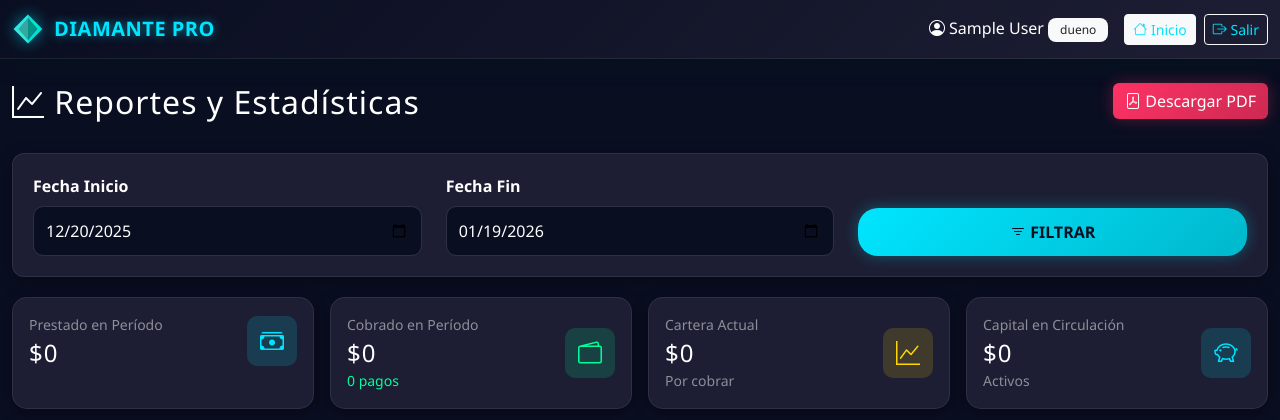
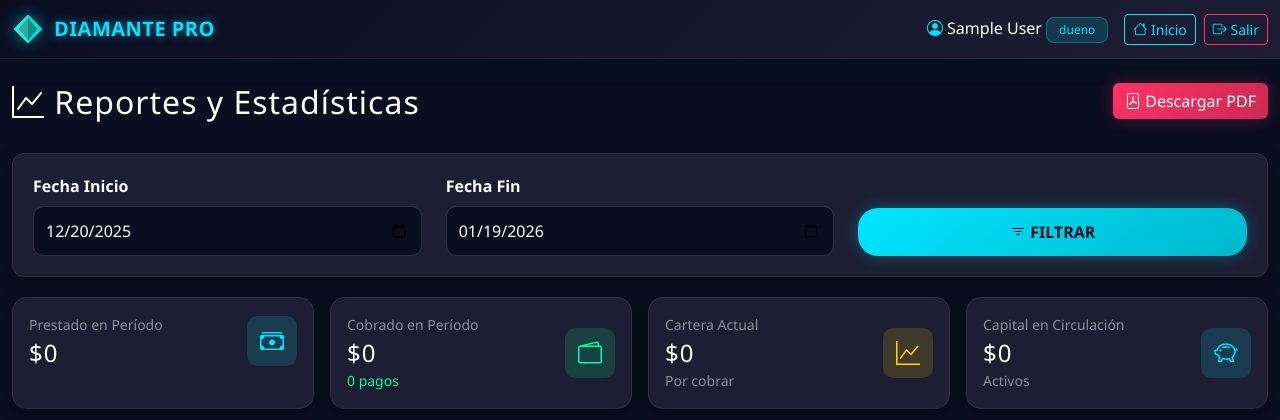
Before and after one commit to graciano90210/DIAMANTE-PRO, a Flask app: page /reportes in a window 1280 px wide. Shown: the top 420 px of the page. Run offline with Flask 3, Linux system fonts and the light colour scheme; the visitor is signed in with stand-in values (Sample User, id 1); data that the repository does not hold is empty.

Commit message:
Navbar badges y botones con tema Dark Tech

```diff
--- a/app/templates/dashboard.html
+++ b/app/templates/dashboard.html
@@ -134,10 +134,10 @@
             </a>
             <div class="d-flex align-items-center">
                 <span class="text-white me-3">
-                    <i class="bi bi-person-circle"></i> {{ nombre }}
-                    <span class="badge bg-light text-primary">{{ rol }}</span>
+                    <i class="bi bi-person-circle" style="color: #00E5FF;"></i> {{ nombre }}
+                    <span class="badge" style="background: rgba(0, 229, 255, 0.15); color: #00E5FF; border: 1px solid rgba(0, 229, 255, 0.3);">{{ rol }}</span>
                 </span>
-                <a href="/logout" class="btn btn-light btn-sm">
+                <a href="/logout" class="btn btn-sm" style="background: transparent; border: 1px solid #FF3366; color: #FF3366;">
                     <i class="bi bi-box-arrow-right"></i> Salir
                 </a>
             </div>
--- a/app/templates/reportes.html
+++ b/app/templates/reportes.html
@@ -73,13 +73,13 @@
             </a>
             <div class="d-flex align-items-center">
                 <span class="text-white me-3">
-                    <i class="bi bi-person-circle"></i> {{ nombre }}
-                    <span class="badge bg-light text-dark">{{ rol }}</span>
+                    <i class="bi bi-person-circle" style="color: #00E5FF;"></i> {{ nombre }}
+                    <span class="badge" style="background: rgba(0, 229, 255, 0.15); color: #00E5FF; border: 1px solid rgba(0, 229, 255, 0.3);">{{ rol }}</span>
                 </span>
-                <a href="/dashboard" class="btn btn-light btn-sm me-2">
+                <a href="/dashboard" class="btn btn-sm me-2" style="background: transparent; border: 1px solid #00E5FF; color: #00E5FF;">
                     <i class="bi bi-house"></i> Inicio
                 </a>
-                <a href="/logout" class="btn btn-outline-light btn-sm">
+                <a href="/logout" class="btn btn-sm" style="background: transparent; border: 1px solid #FF3366; color: #FF3366;">
                     <i class="bi bi-box-arrow-right"></i> Salir
                 </a>
             </div>
```
